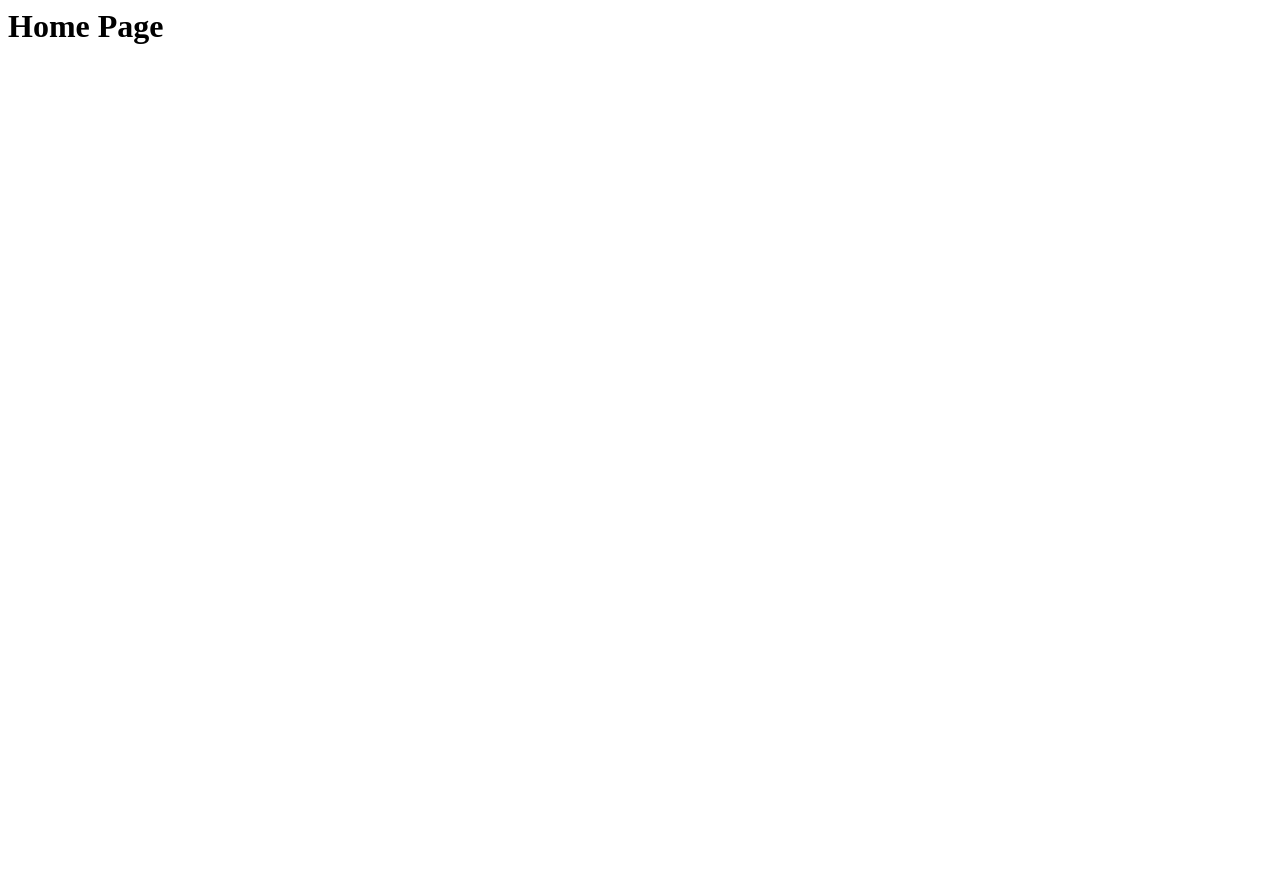
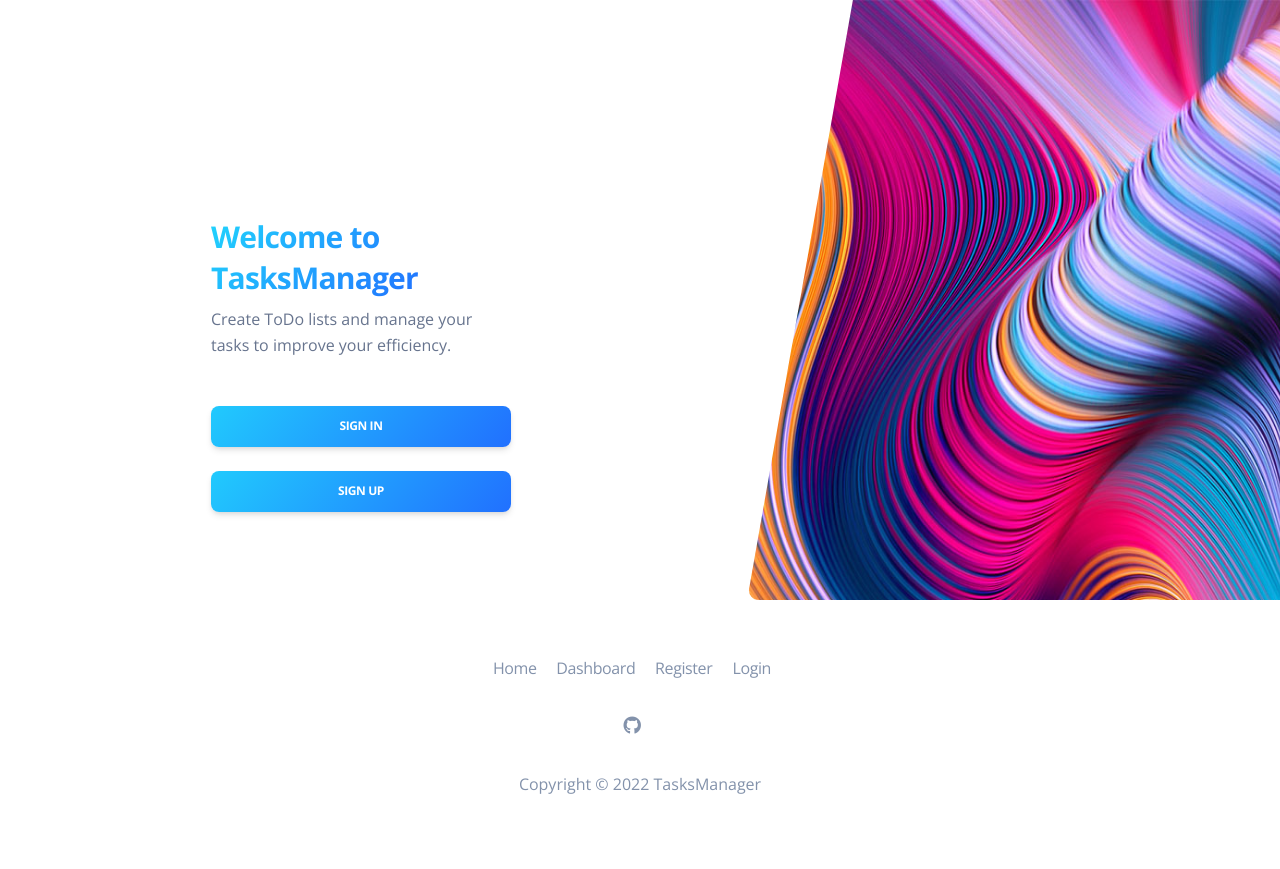
Before and after one commit to Szezi/TasksManager, a Django app: page / in a window 1280 px wide. Before the commit the page is almost empty. Before the commit the page ends 44 px from the top, so only its background shows below. Run offline with Django 4.2, Linux system fonts and the light colour scheme; some libraries are stand-ins or nearby versions.

Commit message:
feat: create home page

```diff
--- a/core/templates/core/home.html
+++ b/core/templates/core/home.html
@@ -1 +1,38 @@
-<h1>Home Page</h1>
+{% extends 'base_1.html' %}
+{% load static %}
+{% block content %}
+
+  <main class="main-content  mt-0">
+    <section>
+      <div class="page-header min-vh-75">
+        <div class="container">
+          <div class="row">
+            <div class="col-xl-4 col-lg-5 col-md-6 d-flex flex-column mx-auto">
+              <div class="card card-plain mt-8">
+                <div class="card-header pb-0 text-left bg-transparent">
+                  <h3 class="font-weight-bolder text-info text-gradient">Welcome to TasksManager</h3>
+                  <p class="mb-0">Create ToDo lists and manage your tasks to improve your efficiency.</p>
+                </div>
+                <div class="card-body">
+                    <div class="text-center">
+                      <a href="{% url 'login' %}" class="btn bg-gradient-info w-100 mt-4 mb-0">Sign in</a>
+                    </div>
+                    <div class="text-center">
+                      <a href="{% url 'register' %}" class="btn bg-gradient-info w-100 mt-4 mb-0">Sign up</a>
+                    </div>
+                </div>
+
+              </div>
+            </div>
+            <div class="col-md-6">
+              <div class="oblique position-absolute top-0 h-100 d-md-block d-none me-n8">
+                <div class="oblique-image bg-cover position-absolute fixed-top ms-auto h-100 z-index-0 ms-n6" style="background-image:url('../static/img/curved-images/curved6.jpg')"></div>
+              </div>
+            </div>
+          </div>
+        </div>
+      </div>
+    </section>
+  </main>
+
+{% endblock content %}
```
